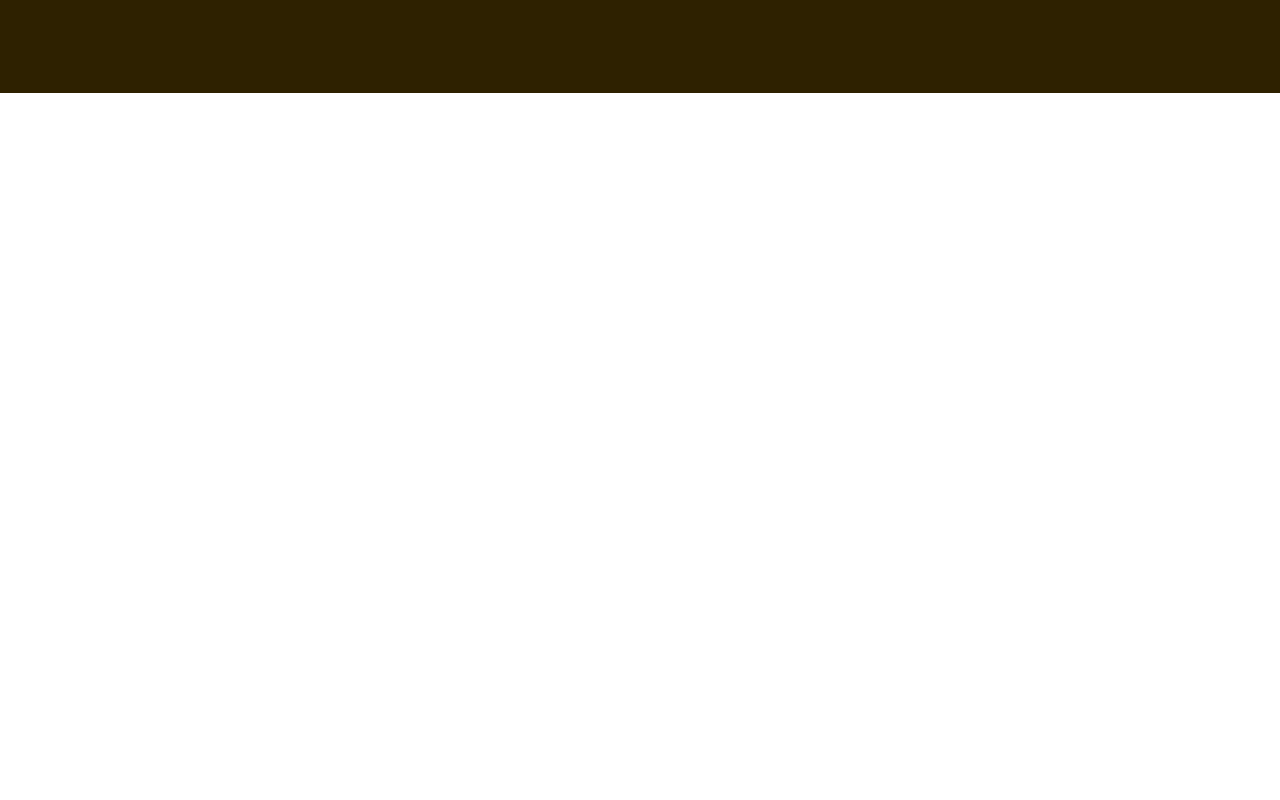
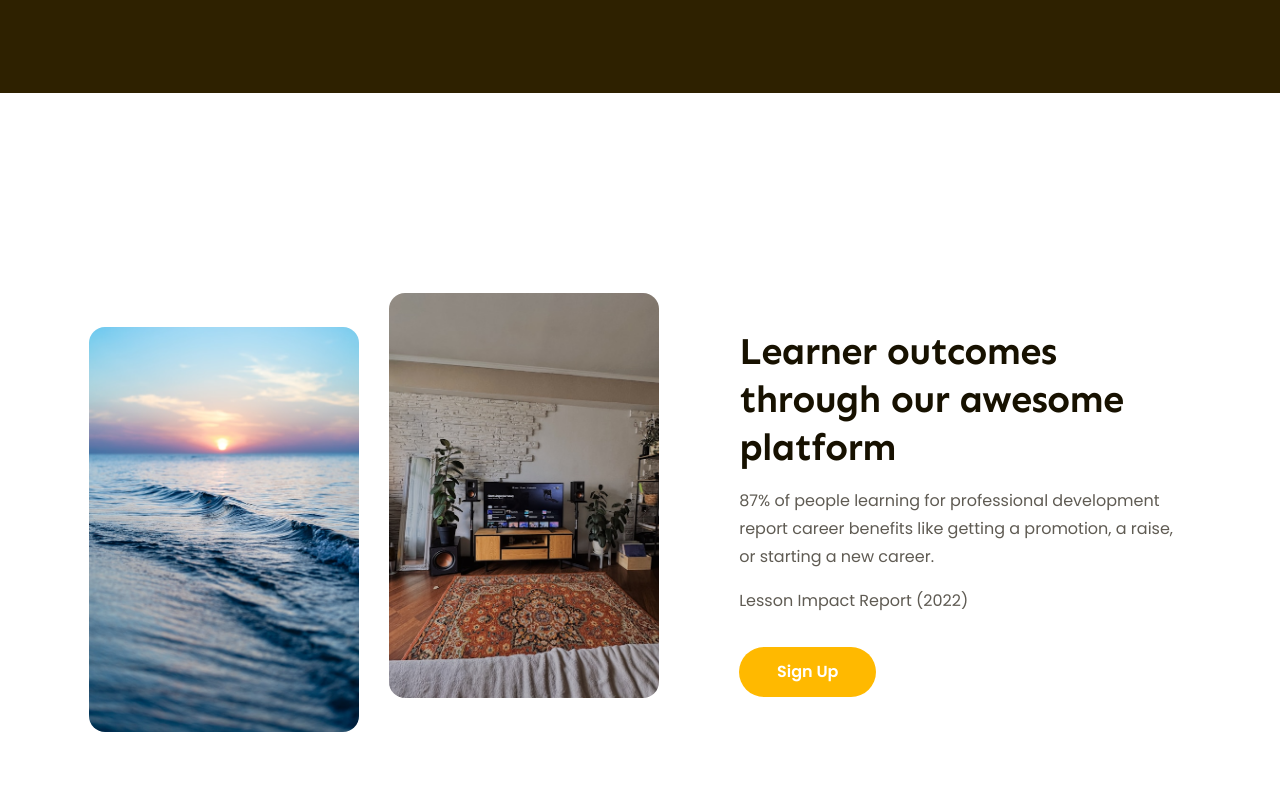
Before and after one commit to TieuBao-8925/Project-1, a plain HTML site: page index.html in a window 1280 px wide. Shown: the part 2258-3058 px from the top of the page. Drawn offline with Linux system fonts and the light colour scheme.

Commit message:
7.Features lần 1

```diff
--- a/index.html
+++ b/index.html
@@ -319,6 +319,37 @@
           </div>
         </div>
       </div>
+
+      <!-- Features -->
+      <div class="features">
+        <div class="main-content">
+          <div class="body">
+            <div class="images">
+              <img
+                class="lower"
+                src="./img/pic1.jpg"
+                alt="Learner outcomes through our awesome platform"
+              />
+              <img
+                src="./img/pic2.jpg"
+                alt="Learner outcomes through our awesome platform"
+              />
+            </div>
+            <div class="content">
+              <h2 class="heading-lv2">
+                Learner outcomes through our awesome platform
+              </h2>
+              <p class="desc">
+                87% of people learning for professional development report
+                career benefits like getting a promotion, a raise, or starting a
+                new career.
+              </p>
+              <p class="desc">Lesson Impact Report (2022)</p>
+              <a href="#!" class="btn cta-btn">Sign Up</a>
+            </div>
+          </div>
+        </div>
+      </div>
     </main>
   </body>
 </html>
--- a/style.css
+++ b/style.css
@@ -476,3 +476,51 @@ a {
   font-style: italic;
   line-height: 1.54;
 }
+
+/* ==============features=============== */
+.features {
+  margin-top: 135px;
+  padding: 65px;
+}
+
+.features .body {
+  display: flex;
+  justify-content: space-between;
+}
+
+.features .images {
+  display: flex;
+  gap: 30px;
+}
+
+.features .images img {
+  width: 270px;
+  height: 405px;
+  object-fit: cover;
+  border-radius: 16px;
+}
+
+.features .lower {
+  margin-top: 34px;
+}
+
+.features .content {
+  width: 41%;
+  display: flex;
+  flex-direction: column;
+  justify-content: center;
+}
+
+.features .desc {
+  font-size: 1.6rem;
+  margin-top: 16px;
+  color: #5f5b53;
+  line-height: 1.75;
+}
+
+.features .cta-btn {
+  background: var(--primary-color);
+  width: 137px;
+  height: 50px;
+  margin-top: 32px;
+}
```
Also changed, not shown: img/pic1.jpg (added), img/pic2.jpg (added).
